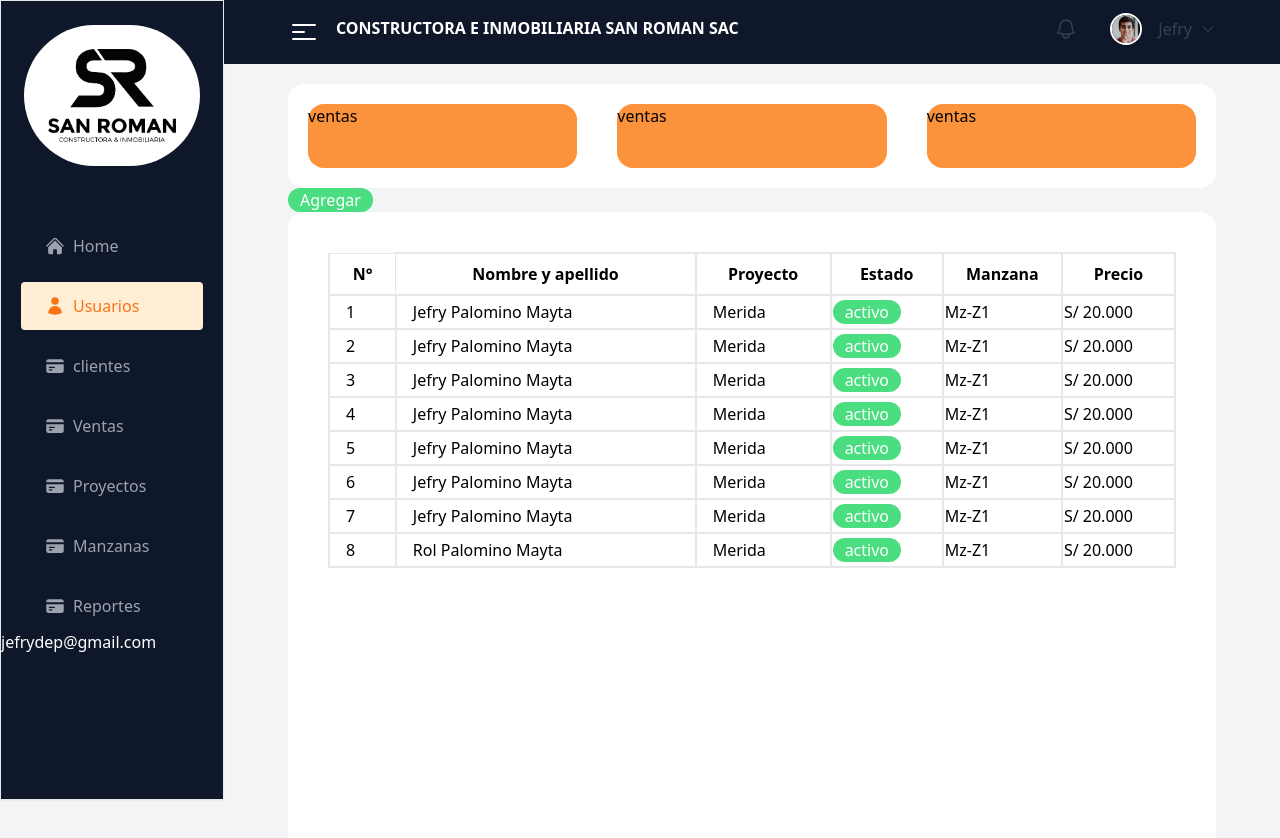
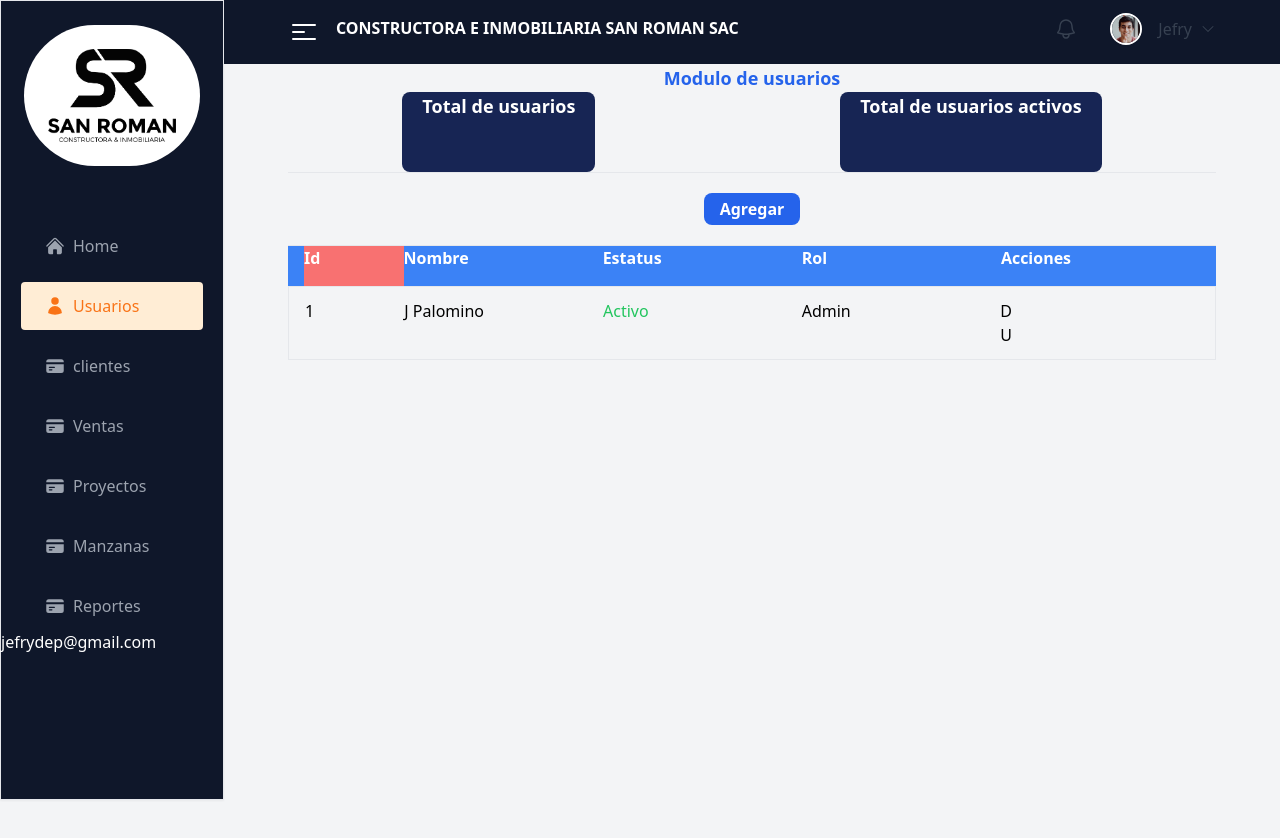
Before and after one commit to jefrydep/san_roman_app_front, a Next.js app: page /usuarios in a window 1280 px wide. Shown: the top 838 px of the page. After the commit the page ends 800 px from the top, so only its background shows below. Built offline with nearby package versions, Linux system fonts and the light colour scheme.

Commit message:
added new changes

```diff
--- a/pages/usuarios.tsx
+++ b/pages/usuarios.tsx
@@ -1,116 +1,51 @@
-import TableWidget from "@/widgets/TableWidget";
-import React, { useState } from "react";
+import React from "react";
 
 const usuarios = () => {
-  const dataUsers = [
-    {
-      id: 1,
-      fullName: "Jefry Palomino Mayta",
-      proyecto: "Merida",
-      estado: "activo",
-      manza: "Mz-Z1",
-      precio: "S/ 20.000",
-    },
-    {
-      id: 2,
-      fullName: "Jefry Palomino Mayta",
-      proyecto: "Merida",
-      estado: "activo",
-      manza: "Mz-Z1",
-      precio: "S/ 20.000",
-    },
-    {
-      id: 3,
-      fullName: "Jefry Palomino Mayta",
-      proyecto: "Merida",
-      estado: "activo",
-      manza: "Mz-Z1",
-      precio: "S/ 20.000",
-    },
-    {
-      id: 4,
-      fullName: "Jefry Palomino Mayta",
-      proyecto: "Merida",
-      estado: "activo",
-      manza: "Mz-Z1",
-      precio: "S/ 20.000",
-    },
-    {
-      id: 5,
-      fullName: "Jefry Palomino Mayta",
-      proyecto: "Merida",
-      estado: "activo",
-      manza: "Mz-Z1",
-      precio: "S/ 20.000",
-    },
-    {
-      id: 6,
-      fullName: "Jefry Palomino Mayta",
-      proyecto: "Merida",
-      estado: "activo",
-      manza: "Mz-Z1",
-      precio: "S/ 20.000",
-    },
-    {
-      id: 7,
-      fullName: "Jefry Palomino Mayta",
-      proyecto: "Merida",
-      estado: "activo",
-      manza: "Mz-Z1",
-      precio: "S/ 20.000",
-    },
-    {
-      id: 8,
-      fullName: "Rol Palomino Mayta",
-      proyecto: "Merida",
-      estado: "activo",
-      manza: "Mz-Z1",
-      precio: "S/ 20.000",
-    },
-  ];
-
   return (
     <>
-      <div className=" mt-5  flex   bg-white rounded-2xl justify-a  flex-row">
-        <div className=" mt-5 mx-5 flex-auto   h-16 bg-orange-400 rounded-2xl  flex-row">
-          ventas
+      <h2 className="text-center font-bold text-lg text-blue-600">
+        Modulo de usuarios
+      </h2>
+      <div className="flex justify-around h-20">
+        <div className="bg-blue-950 rounded-lg text-center  px-5 mr-4  text-white font-bold text-lg">
+            Total de usuarios
         </div>
-        <div className=" my-5 mx-5 flex-auto   h-16 bg-orange-400 rounded-2xl  flex-row">
-          ventas
-        </div>
-        <div className=" my-5 mx-5 flex-auto    h-16 bg-orange-400 rounded-2xl  flex-row">
-          ventas
+        <div className="bg-blue-950 rounded-lg text-center px-5 text-white font-bold text-lg">
+            Total de usuarios activos
         </div>
       </div>
-      <button className="bg-green-400 rounded-xl px-3 text-white">
-        Agregar
-      </button>
+      <hr />
+      <div className="text-center">
+        <button className="rounded-lg mx-5 my-5 text-white font-bold px-4 py-1 bg-blue-600 ">
+          Agregar
+        </button>
+        <hr />
+      </div>
 
-      <div className=" flex h-screen bg-white rounded-2xl flex-col">
-        <table className="mx-10 my-10 pt-7 ">
-          <thead className="">
-            <tr className=" border-x-2 mx-10 ">
-              <th className="border p-2">N°</th>
-              <th className="border-y-2  ">Nombre y apellido</th>
-              <th className="border-2">Proyecto</th>
-              <th className="border-2">Estado</th>
-              <th className="border-2">Manzana</th>
-              <th className="border-2">Precio</th>
-            </tr>
-          </thead>
-          {dataUsers.map((users:any) => (
-            <TableWidget
-              key={users.id}
-              number={users.id}
-              firstValue={users.fullName}
-              secondValue={users.proyecto}
-              thirthValue={users.estado}
-              fourthValue={users.manza}
-              fifthValue={users.precio}
-            />
-          ))}
-        </table>
-      </div>
+      <main>
+        <div className="grid grid-cols-9 px-4 h-10 text-white font-bold bg-blue-500">
+          <div className=" bg-red-400"><h2>Id</h2></div>
+          <div className="col-span-2"><h2>Nombre</h2></div>
+          <div className="col-span-2"><h2>Estatus</h2></div>
+          <div className="col-span-2"><h2>Rol</h2></div>
+          <div className="col-span-2"><h2>Acciones</h2></div>
+        </div>
+        <div className=" px-4 grid border py-3 grid-cols-9 ">
+            <div><h2>1</h2></div>
+            <div className="col-span-2"><h2>J Palomino</h2></div>
+            <div className="col-span-2"><h2 className="text-green-500">Activo</h2></div>
+            <div className="col-span-2"><h2>Admin</h2></div>
+            <div className="col-span-2">
+                <div>D</div>
+                <div>U</div>
+            </div>
+
+
+        </div>
+
+
+
+      </main>
     </>
   );
 };
--- /dev/null
+++ b/pages/usuarioss.tsx
@@ -0,0 +1,118 @@
+import TableWidget from "@/widgets/TableWidget";
+import React, { useState } from "react";
+
+const usuarios = () => {
+  const dataUsers = [
+    {
+      id: 1,
+      fullName: "Jefry Palomino Mayta",
+      proyecto: "Merida",
+      estado: "activo",
+      manza: "Mz-Z1",
+      precio: "S/ 20.000",
+    },
+    {
+      id: 2,
+      fullName: "Jefry Palomino Mayta",
+      proyecto: "Merida",
+      estado: "activo",
+      manza: "Mz-Z1",
+      precio: "S/ 20.000",
+    },
+    {
+      id: 3,
+      fullName: "Jefry Palomino Mayta",
+      proyecto: "Merida",
+      estado: "activo",
+      manza: "Mz-Z1",
+      precio: "S/ 20.000",
+    },
+    {
+      id: 4,
+      fullName: "Jefry Palomino Mayta",
+      proyecto: "Merida",
+      estado: "activo",
+      manza: "Mz-Z1",
+      precio: "S/ 20.000",
+    },
+    {
+      id: 5,
+      fullName: "Jefry Palomino Mayta",
+      proyecto: "Merida",
+      estado: "activo",
+      manza: "Mz-Z1",
+      precio: "S/ 20.000",
+    },
+    {
+      id: 6,
+      fullName: "Jefry Palomino Mayta",
+      proyecto: "Merida",
+      estado: "activo",
+      manza: "Mz-Z1",
+      precio: "S/ 20.000",
+    },
+    {
+      id: 7,
+      fullName: "Jefry Palomino Mayta",
+      proyecto: "Merida",
+      estado: "activo",
+      manza: "Mz-Z1",
+      precio: "S/ 20.000",
+    },
+    {
+      id: 8,
+      fullName: "Rol Palomino Mayta",
+      proyecto: "Merida",
+      estado: "activo",
+      manza: "Mz-Z1",
+      precio: "S/ 20.000",
+    },
+  ];
+
+  return (
+    <>
+      <div className=" mt-5  flex   bg-white rounded-2xl justify-a  flex-row">
+        <div className=" mt-5 mx-5 flex-auto   h-16 bg-orange-400 rounded-2xl  flex-row">
+          ventas
+        </div>
+        <div className=" my-5 mx-5 flex-auto   h-16 bg-orange-400 rounded-2xl  flex-row">
+          ventas
+        </div>
+        <div className=" my-5 mx-5 flex-auto    h-16 bg-orange-400 rounded-2xl  flex-row">
+          ventas
+        </div>
+      </div>
+      <button className="bg-green-400 rounded-xl px-3 text-white">
+        Agregar
+      </button>
+
+      <div className=" flex h-screen bg-white rounded-2xl flex-col">
+        <table className="mx-10 my-10 pt-7 ">
+          <thead className="">
+            <tr className=" border-x-2 mx-10 ">
+              <th className="border p-2">N°</th>
+              <th className="border-y-2  ">Nombre y apellido</th>
+              <th className="border-2">Proyecto</th>
+              <th className="border-2">Estado</th>
+              <th className="border-2">Manzana</th>
+              <th className="border-2">Precio</th>
+            </tr>
+          </thead>
+          {dataUsers.map((users:any) => (
+            <TableWidget
+              key={users.id}
+              number={users.id}
+              firstValue={users.fullName}
+              secondValue={users.proyecto}
+              thirthValue={users.estado}
+              fourthValue={users.manza}
+              fifthValue={users.precio}
+            />
+          ))}
+        </table>
+      </div>
+    </>
+  );
+};
+
+export default usuarios;
```
Also changed, not shown: pages/proyectos.tsx (+22 -11 lines).
